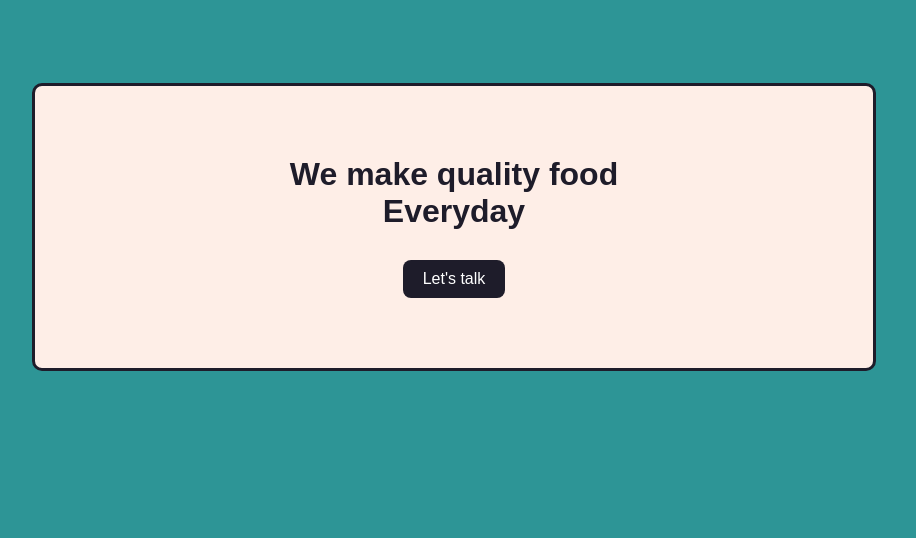
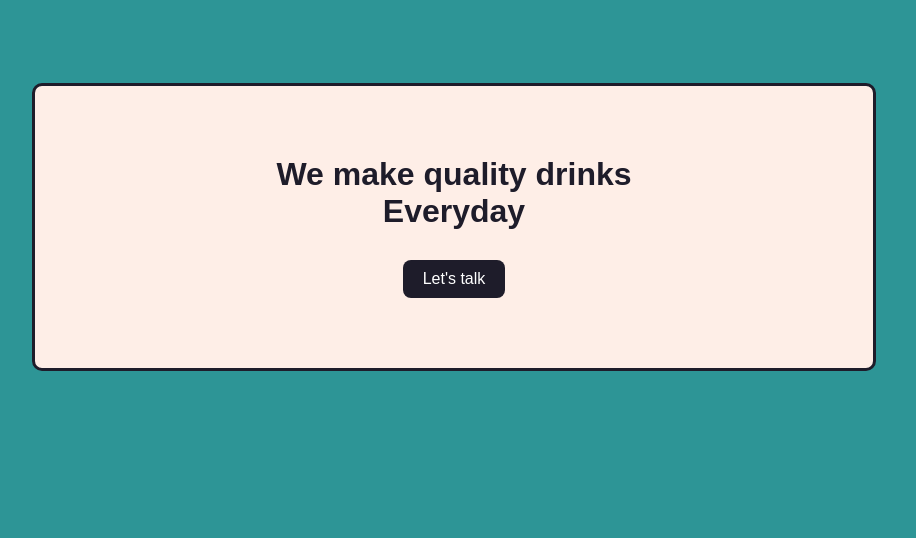
Before and after one commit to FenireX/Beernica, a plain HTML site: page index.html in a window 1280 px wide. Shown: the part 2639-3177 px from the top of the page, without its empty margins (186-1102 px from the left). Drawn offline with Linux system fonts and the light colour scheme.

Commit message:
Update index.html

```diff
--- a/index.html
+++ b/index.html
@@ -74,7 +74,7 @@ As you step through the doors of Beernica, be prepared to embark on a sensory jo
 			</div>
 		</section>
 		<section class="cta">
-			<h2>We make quality food <br> Everyday</h2>
+			<h2>We make quality drinks<br> Everyday</h2>
 			<a href="#" class="btn">Let's talk</a>
 		</section>
 		<section id="contact">
```
